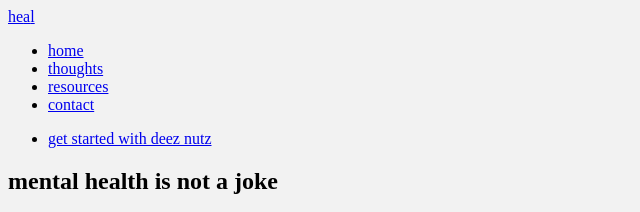
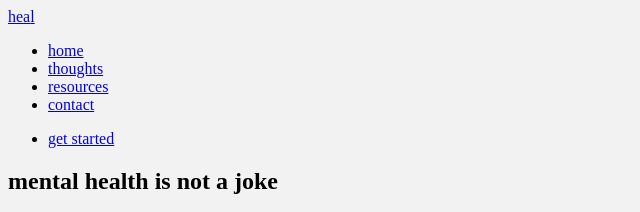
Before and after one commit to ColdDeadFingers/Heal, a plain HTML site: page index.html in a window 1280 px wide. Shown: the top 212 px of the page, without its empty margins (0-640 px from the left). Drawn offline with Linux system fonts and the light colour scheme.

Commit message:
html edit

```diff
--- a/index.html
+++ b/index.html
@@ -22,7 +22,7 @@
             </ul>
 
             <ul class="secondary-nav">
-                <li class="get-started-cta"><a href="#">get started with deez nutz</a></li>
+                <li class="get-started-cta"><a href="#">get started</a></li>
             </ul>
         </nav>
     </div>
```
